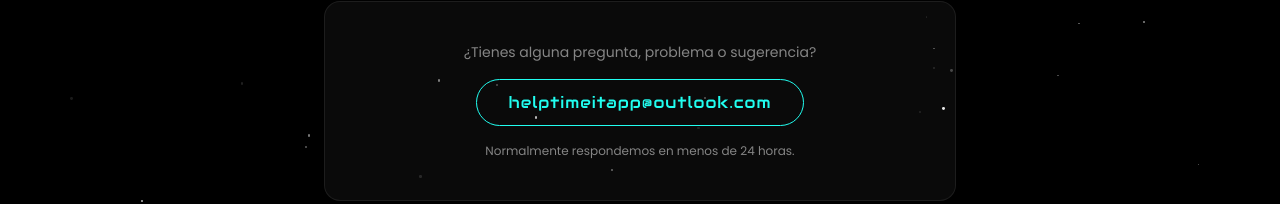
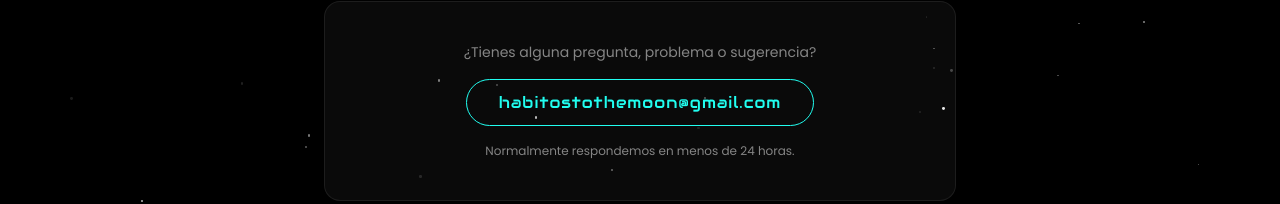
Before and after one commit to tothemoonhabits/ToTheMoon-Support-ES, a plain HTML site: page index.html in a window 1280 px wide. Shown: the part 261-465 px from the top of the page. Drawn offline with Linux system fonts and the light colour scheme.

Commit message:
Update index.html

```diff
--- a/index.html
+++ b/index.html
@@ -71,7 +71,7 @@
             <div class="section-title">Contáctanos</div>
             <div class="card contact-card">
                 <div class="contact-label">¿Tienes alguna pregunta, problema o sugerencia?</div>
-                <a href="mailto:helptimeitapp@outlook.com" class="contact-email">helptimeitapp@outlook.com</a>
+                <a href="mailto:habitostothemoon@gmail.com" class="contact-email">habitostothemoon@gmail.com</a>
                 <div class="response-note">Normalmente respondemos en menos de 24 horas.</div>
             </div>
         </div>
```
